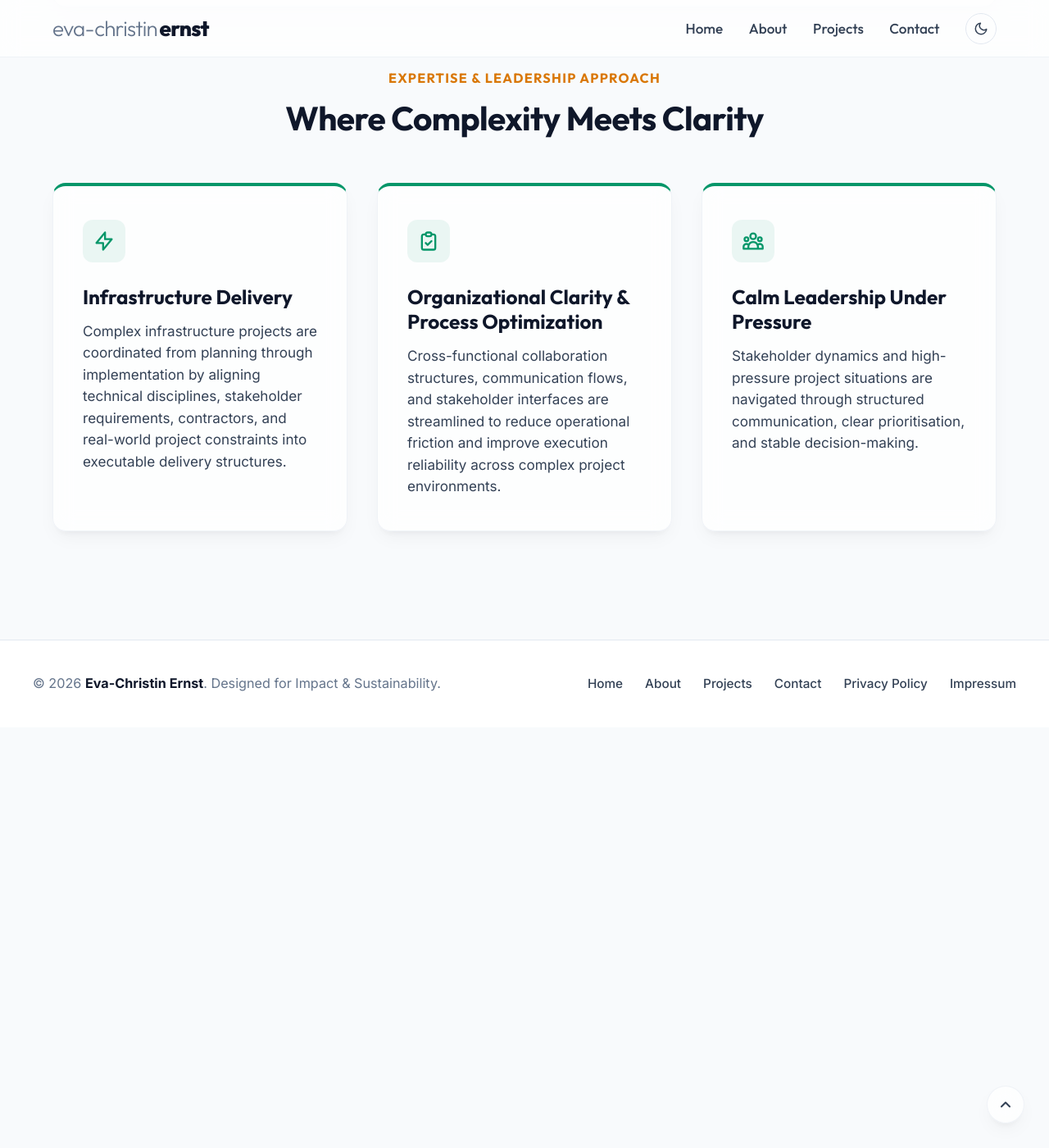
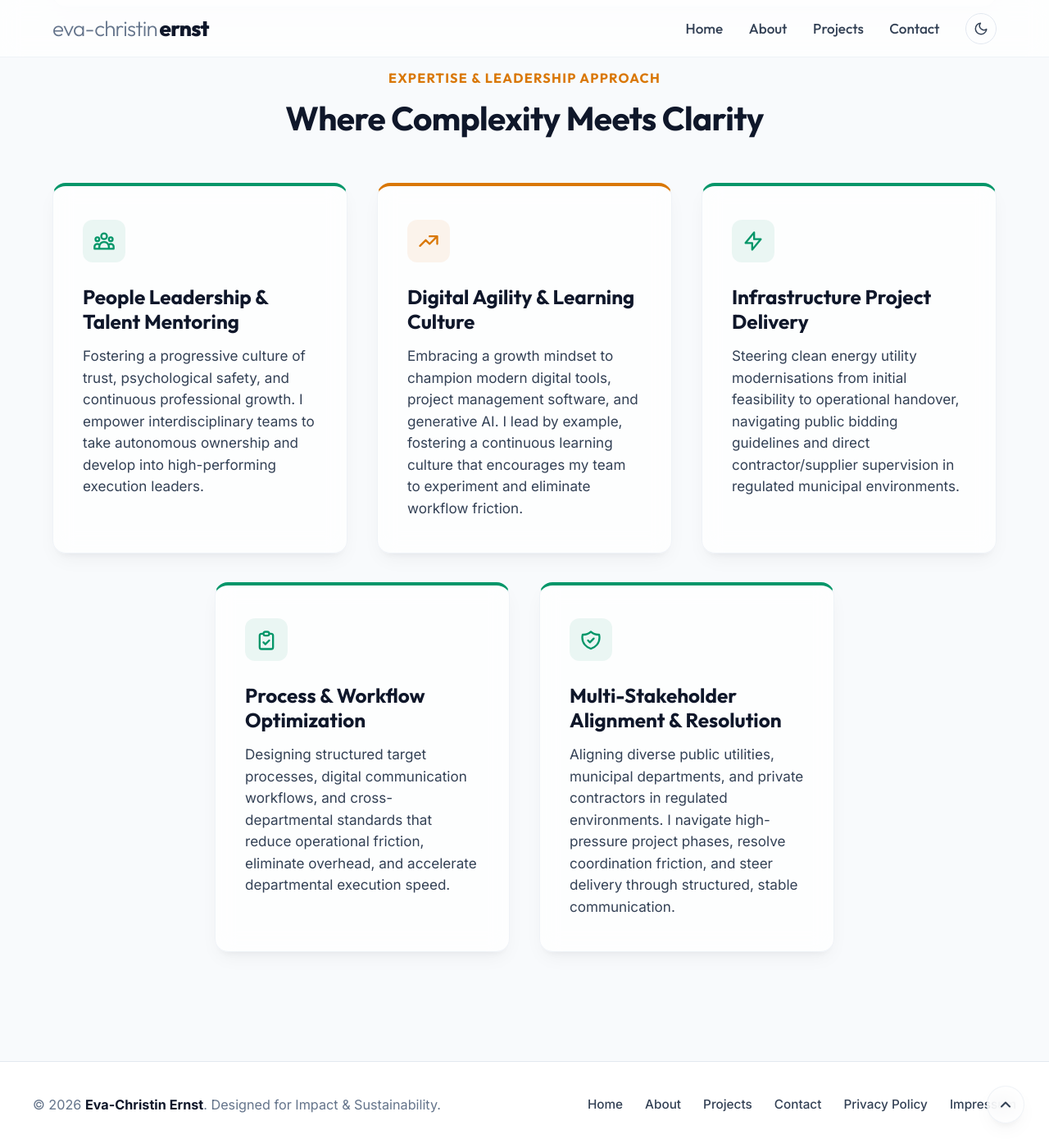
Before and after one commit to evafroehlich/website, a Jekyll site: the page built from index.html, in a window 1280 px wide and 1400 px high, scrolled down 1465 px. Shown: the whole window at 82% size. Built offline with Jekyll 4.4.1, drawn with Linux system fonts in a browser that asks for light colours; before the commit the page ends 2352 px from its top, so only the background shows below that; some of the changed text lies outside the part shown.

Commit message:
Optimize homepage competencies and correct badge typo for recruiters

```diff
--- a/index.html
+++ b/index.html
@@ -28,7 +28,7 @@ title: Home - Eva-Christin Ernst
         <span class="badge badge-emerald">M.Sc. Renewable Energy Systems</span>
         <span class="badge badge-gold">Mechanical Engineer (B.Eng.)</span>
         <span class="badge badge-emerald">Stakeholder Alignment & Execution</span>
-        <span class="badge badge-gold"> Internationel Engineering Experience </span>
+        <span class="badge badge-gold">International Engineering Experience</span>
       </div>
 
       <!-- Action Group Call to Actions -->
@@ -87,36 +87,35 @@ title: Home - Eva-Christin Ernst
     </div>
 
     <div class="competency-grid">
-      <!-- Competency 1: People Leadership -->
-      <!-- <div class="competency-card glass-card">
-        <div class="comp-icon-box"> -->
-          <!-- Users Icon
+      <!-- Competency 1: People Leadership & Talent Mentoring -->
+      <div class="competency-card glass-card">
+        <div class="comp-icon-box">
+          <!-- Users Icon -->
           <svg xmlns="http://www.w3.org/2000/svg" fill="none" viewBox="0 0 24 24" stroke="currentColor" stroke-width="2">
             <path stroke-linecap="round" stroke-linejoin="round" d="M17 20h5v-2a3 3 0 00-5.356-1.857M17 20H7m10 0v-2c0-.656-.126-1.283-.356-1.857M7 20H2v-2a3 3 0 015.356-1.857M7 20v-2c0-.656.126-1.283.356-1.857m0 0a5.002 5.002 0 019.288 0M15 7a3 3 0 11-6 0 3 3 0 016 0zm6 3a2 2 0 11-4 0 2 2 0 014 0zM7 10a2 2 0 11-4 0 2 2 0 014 0z" />
           </svg>
         </div>
-        <h3 class="comp-title">Team &amp; Stakeholder Leadership</h3>
+        <h3 class="comp-title">People Leadership &amp; Talent Mentoring</h3>
         <p class="comp-description">
-          Interdisciplinary teams, external partners, and stakeholder environments are aligned through clear communication, structured coordination, and shared project ownership across all delivery phases.
+          Fostering a progressive culture of trust, psychological safety, and continuous professional growth. I empower interdisciplinary teams to take autonomous ownership and develop into high-performing execution leaders.
         </p>
-      </div> -->
+      </div>
 
-      <!-- Competency 2: Process & Departmental Optimisation-->
-      <!-- <div class="competency-card glass-card card-gold">
+      <!-- Competency 2: Digital Agility & Learning Culture -->
+      <div class="competency-card glass-card card-gold">
         <div class="comp-icon-box">
-          <!-- Trending Up Icon
-
+          <!-- Trending Up / Growth Icon -->
           <svg xmlns="http://www.w3.org/2000/svg" fill="none" viewBox="0 0 24 24" stroke="currentColor" stroke-width="2">
             <path stroke-linecap="round" stroke-linejoin="round" d="M13 7h8m0 0v8m0-8l-8 8-4-4-6 6" />
           </svg>
         </div>
-        <h3 class="comp-title">Complex Systems Coordination</h3>
+        <h3 class="comp-title">Digital Agility &amp; Learning Culture</h3>
         <p class="comp-description">
-          Fragmented technical requirements, stakeholder interfaces, and regulatory constraints are transformed into coordinated delivery structures that enable reliable project execution.
+          Embracing a growth mindset to champion modern digital tools, project management software, and generative AI. I lead by example, fostering a continuous learning culture that encourages my team to experiment and eliminate workflow friction.
         </p>
-      </div> -->
+      </div>
 
-      <!-- Competency 3: Mechanical & Energy Engineering -->
+      <!-- Competency 3: Infrastructure Project Delivery -->
       <div class="competency-card glass-card">
         <div class="comp-icon-box">
           <!-- Lightning Bolt Icon -->
@@ -124,12 +123,13 @@ title: Home - Eva-Christin Ernst
             <path stroke-linecap="round" stroke-linejoin="round" d="M13 10V3L4 14h7v7l9-11h-7z" />
           </svg>
         </div>
-        <h3 class="comp-title">Infrastructure Delivery</h3>
+        <h3 class="comp-title">Infrastructure Project Delivery</h3>
         <p class="comp-description">
-          Complex infrastructure projects are coordinated from planning through implementation by aligning technical disciplines, stakeholder requirements, contractors, and real-world project constraints into executable delivery structures.
+          Steering clean energy utility modernisations from initial feasibility to operational handover, navigating public bidding guidelines and direct contractor/supplier supervision in regulated municipal environments.
         </p>
       </div>
-      <!-- Competency 4: Organizational Clarity & Process Optimization -->
+
+      <!-- Competency 4: Process & Workflow Optimization -->
       <div class="competency-card glass-card">
         <div class="comp-icon-box">
           <!-- Clipboard Check Icon -->
@@ -137,22 +137,23 @@ title: Home - Eva-Christin Ernst
             <path stroke-linecap="round" stroke-linejoin="round" d="M9 5H7a2 2 0 00-2 2v12a2 2 0 002 2h10a2 2 0 002-2V7a2 2 0 00-2-2h-2M9 5a2 2 0 002 2h2a2 2 0 002-2M9 5a2 2 0 012-2h2a2 2 0 012 2m-6 9l2 2 4-4" />
           </svg>
         </div>
-        <h3 class="comp-title">Organizational Clarity & Process Optimization</h3>
+        <h3 class="comp-title">Process &amp; Workflow Optimization</h3>
         <p class="comp-description">
-          Cross-functional collaboration structures, communication flows, and stakeholder interfaces are streamlined to reduce operational friction and improve execution reliability across complex project environments.
+          Designing structured target processes, digital communication workflows, and cross-departmental standards that reduce operational friction, eliminate overhead, and accelerate departmental execution speed.
         </p>
       </div>
-      <!-- Competency 5: Leadership -->
+
+      <!-- Competency 5: Multi-Stakeholder Alignment & Resolution -->
       <div class="competency-card glass-card">
         <div class="comp-icon-box">
           <!-- Shield Check Icon -->
-           <svg xmlns="http://www.w3.org/2000/svg" fill="none" viewBox="0 0 24 24" stroke="currentColor" stroke-width="2">
-            <path stroke-linecap="round" stroke-linejoin="round" d="M17 20h5v-2a3 3 0 00-5.356-1.857M17 20H7m10 0v-2c0-.656-.126-1.283-.356-1.857M7 20H2v-2a3 3 0 015.356-1.857M7 20v-2c0-.656.126-1.283.356-1.857m0 0a5.002 5.002 0 019.288 0M15 7a3 3 0 11-6 0 3 3 0 016 0zm6 3a2 2 0 11-4 0 2 2 0 014 0zM7 10a2 2 0 11-4 0 2 2 0 014 0z" />
+          <svg xmlns="http://www.w3.org/2000/svg" fill="none" viewBox="0 0 24 24" stroke="currentColor" stroke-width="2">
+            <path stroke-linecap="round" stroke-linejoin="round" d="M9 12l2 2 4-4m5.618-4.016A11.955 11.955 0 0112 2.944a11.955 11.955 0 01-8.618 3.04A12.02 12.02 0 003 9c0 5.591 3.824 10.29 9 11.622 5.176-1.332 9-6.03 9-11.622 0-1.042-.133-2.052-.382-3.016z" />
           </svg>
         </div>
-        <h3 class="comp-title">Calm Leadership Under Pressure</h3>
+        <h3 class="comp-title">Multi-Stakeholder Alignment &amp; Resolution</h3>
         <p class="comp-description">
-          Stakeholder dynamics and high-pressure project situations are navigated through structured communication, clear prioritisation, and stable decision-making.
+          Aligning diverse public utilities, municipal departments, and private contractors in regulated environments. I navigate high-pressure project phases, resolve coordination friction, and steer delivery through structured, stable communication.
         </p>
       </div>
     </div>
```
